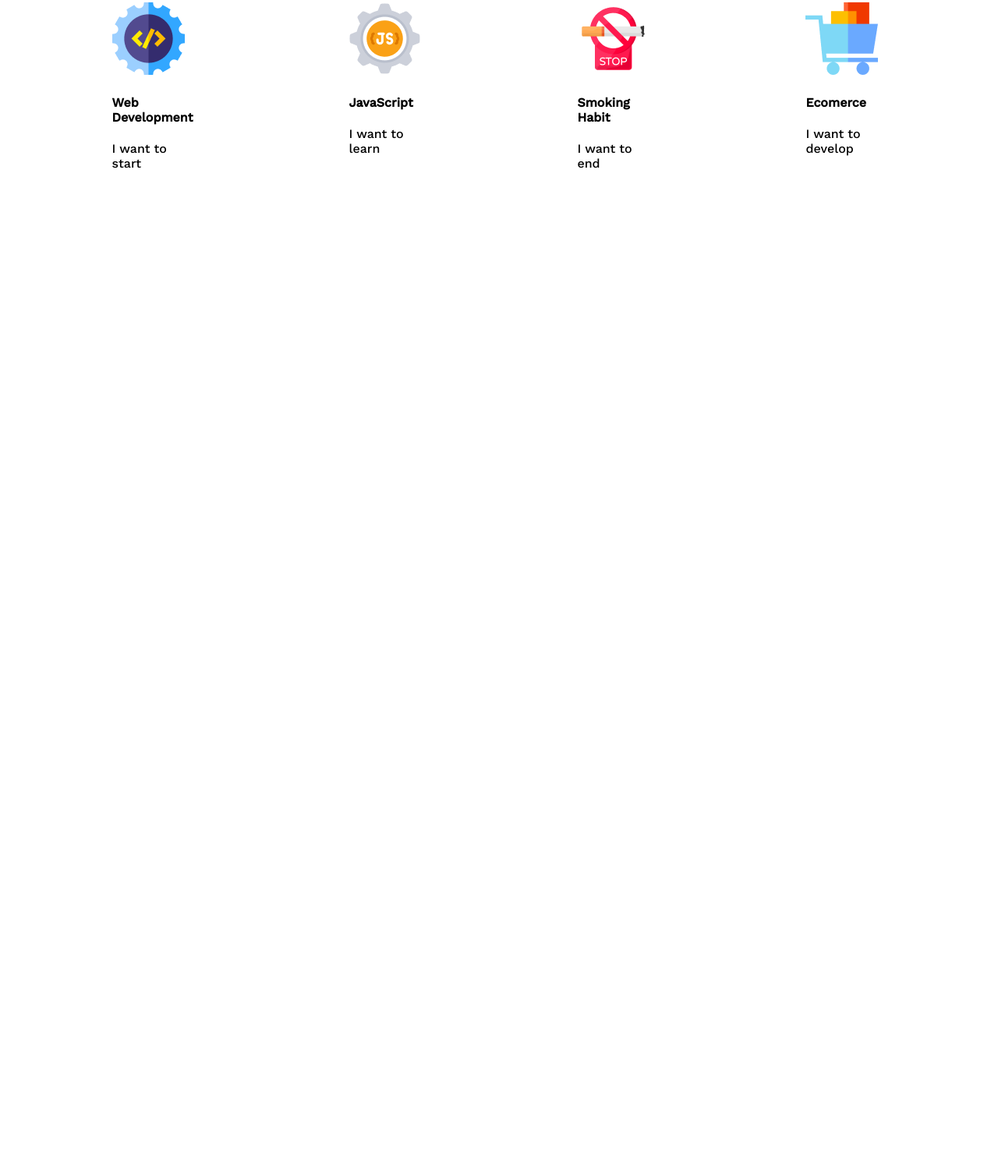
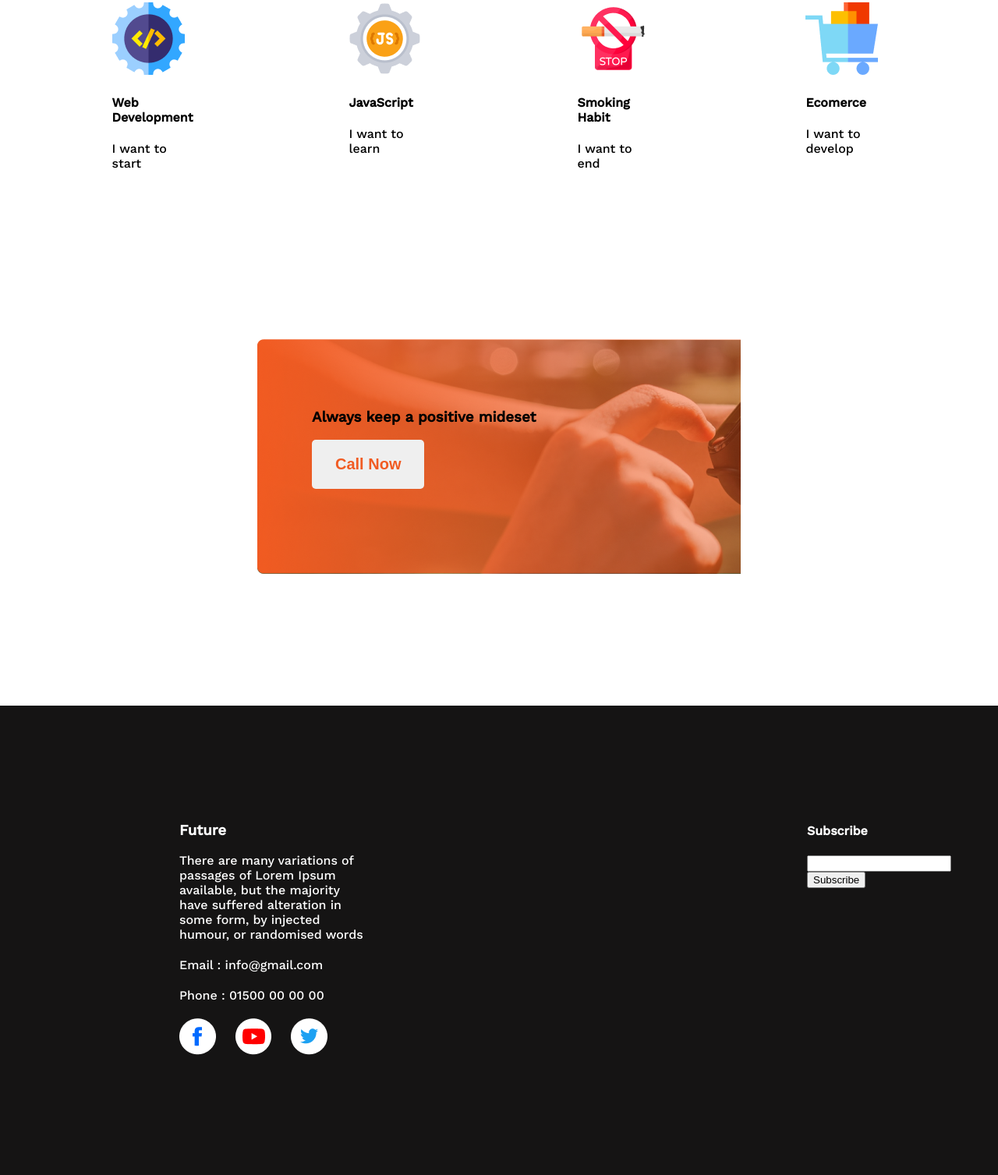
Before and after one commit to Kamrul-Islam-171/protfolio-practice, a plain HTML site: page index.html in a window 1280 px wide. Shown: the part 2722-4229 px from the top of the page at 78% size. Before the commit the page ends 3157 px from the top, so only its background shows below. Drawn offline with nearby package versions, Linux system fonts and the light colour scheme.

Commit message:
last part

```diff
--- a/index.html
+++ b/index.html
@@ -84,9 +84,31 @@
                 </div>
             </div>
         </section>
+        <section class="third-section">
+            <div class="img-part">
+                <h3 class="positive">Always keep a positive mideset</h3>
+                <button class="btn-secondart"><span id="call-now">Call Now</span></button>
+            </div>
+
+        </section>
     </main>
     <footer>
-
+        <div class="footer-part">
+            <h3 class="future">Future</h3>
+            <p class="footer-des space">There are many variations of passages of Lorem Ipsum available, but the majority have suffered alteration in some form, by injected humour, or randomised words</p>
+            <p class="footer-email space">Email : info@gmail.com</p>
+            <p class="footer-phone space">Phone : 01500 00 00 00</p>
+            <div class="footer-icons space">
+                <a id="icon-img" href=""><img src="images/icons/fb.png" alt="" class="footer-icon-img"></a>
+                <a id="icon-img" href=""><img src="images/icons/youtube.png" alt="" class="footer-icon-img"></a>
+                <a id="icon-img" href=""><img src="images/icons/twitter.png" alt="" class="footer-icon-img"></a>
+            </div>
+        </div>
+        <div class="footer-part">
+            <h4 class="subscribe">Subscribe</h4>
+            <input type="email" name="" id="">
+            <input type="button" value="Subscribe">
+        </div>
     </footer>
 </body>
 
--- a/style.css
+++ b/style.css
@@ -100,3 +100,49 @@ header {
 .second-section {
     margin-top: 200px;
 }
+
+.img-part {
+    background-image: url('images/gradient2.png'), url('images/watch.png');
+    height: 400px;
+    background-repeat: no-repeat;
+    margin: 0px 330px;
+    padding-left: 70px;
+    padding-top: 70px;
+
+}
+
+.btn-secondart {
+    border-radius: 5px;
+    border: none;
+    padding: 20px 30px;
+}
+
+#call-now {
+    color: #F15B22;
+    font-size: 20px;
+    font-weight: 600;
+}
+footer {
+    display: flex;
+    gap: 330px;
+
+    background:  #151414;
+}
+
+.footer-part{
+    padding-left: 230px;
+    width: 50%;
+    padding-top: 130px;
+    padding-bottom: 130px;
+}
+
+.future, .footer-des, .footer-email, .footer-phone, .subscribe {
+    color: white;
+}
+.space {
+    margin-bottom: 20px;
+}
+#icon-img {
+
+    margin-right: 20px;
+}
```
